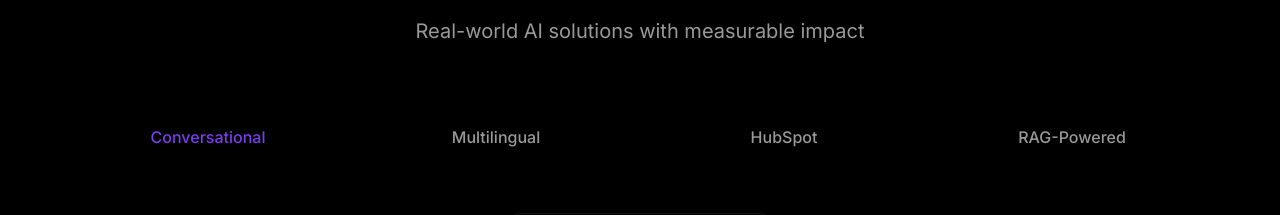
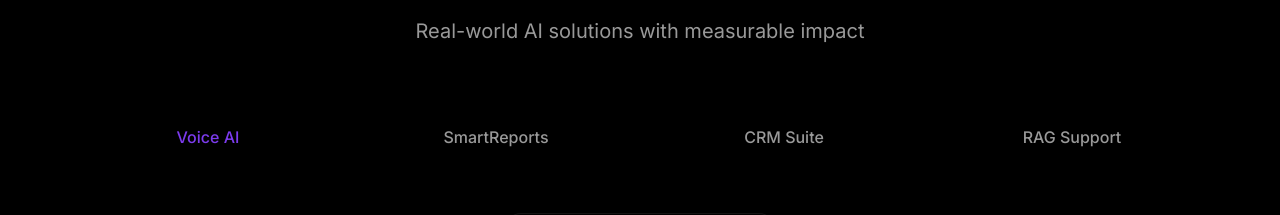
Before and after one commit to akshatbuilds/akshatportfolio, a React (Vite) app: page / in a window 1280 px wide. Shown: the part 3004-3219 px from the top of the page. Built offline with nearby package versions, Linux system fonts and the light colour scheme; the HTML template or start-up script is replaced by a standard one.

Commit message:
Fix: Update project title display

```diff
--- a/src/components/Projects.tsx
+++ b/src/components/Projects.tsx
@@ -19,6 +19,7 @@ const Projects = () => {
     {
       id: "voice-agent",
       title: "Conversational AI Voice Platform",
+      shortName: "Voice AI",
       period: "January 2025 – March 2025",
       description: "Enterprise-grade conversational AI platform managing inbound/outbound calls with natural language understanding",
       highlights: [
@@ -57,6 +58,7 @@ const Projects = () => {
     {
       id: "smartreports",
       title: "Multilingual Report Automation System",
+      shortName: "SmartReports",
       period: "August 2024 – November 2024",
       description: "RAG-powered multilingual reporting system with automated client report generation",
       highlights: [
@@ -97,6 +99,7 @@ const Projects = () => {
     {
       id: "crm-intelligence",
       title: "HubSpot CRM Automation Suite",
+      shortName: "CRM Suite",
       period: "June 2024 – September 2024",
       description: "Intelligent automation across HubSpot CRM with autonomous query responses and meeting booking",
       highlights: [
@@ -139,6 +142,7 @@ const Projects = () => {
     {
       id: "rag-support",
       title: "RAG-Powered Customer Support System",
+      shortName: "RAG Support",
       period: "January 2024 – March 2024",
       description: "Intelligent support system using retrieval-augmented generation with vector search",
       highlights: [
@@ -258,7 +262,7 @@ const Projects = () => {
                       : "text-muted-foreground hover:text-foreground"
                   }`}
                 >
-                  {project.title.split(" ")[0]}
+                  {project.shortName}
                 </span>
               </button>
             ))}
```
